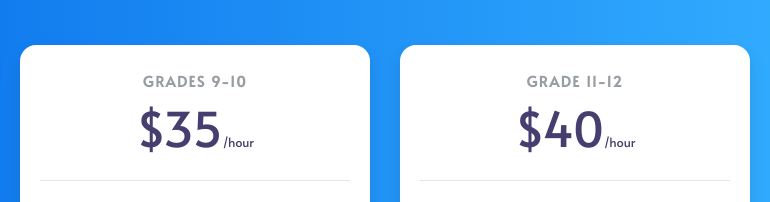
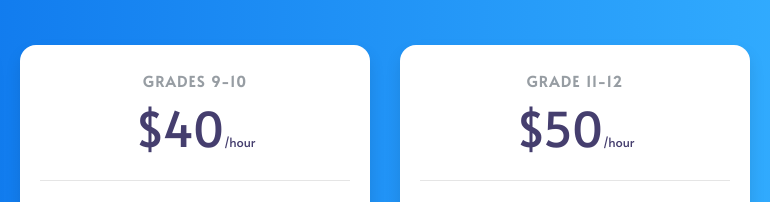
Before and after one commit to gianluca-astorino/tutorit, a plain HTML site: page index.html in a window 1280 px wide. Shown: the part 2967-3169 px from the top of the page, 445-1215 px from the left. Drawn offline with nearby package versions, Linux system fonts and the light colour scheme.

Commit message:
Update index.html

```diff
--- a/index.html
+++ b/index.html
@@ -514,7 +514,7 @@ h1, h2, h3, h4, h5, h6 {
           <div class="card mb-5 mb-lg-0">
             <div class="card-body">
               <h5 class="card-title text-muted text-uppercase text-center">Grades 9-10</h5>
-              <h6 class="card-price text-center">$35<span class="period">/hour</span></h6>
+              <h6 class="card-price text-center">$40<span class="period">/hour</span></h6>
               <hr>
               <ul class="fa-ul">
                 <li><span class="fa-li"><i class="fas fa-check"></i></span>60 minutes, 1 on 1 session</li>
@@ -541,7 +541,7 @@ h1, h2, h3, h4, h5, h6 {
           <div class="card">
             <div class="card-body">
               <h5 class="card-title text-muted text-uppercase text-center">Grade 11-12</h5>
-              <h6 class="card-price text-center">$40<span class="period">/hour</span></h6>
+              <h6 class="card-price text-center">$50<span class="period">/hour</span></h6>
               <hr>
                <!-- Grade 9: math, science
                   Grade 10: math science
```
